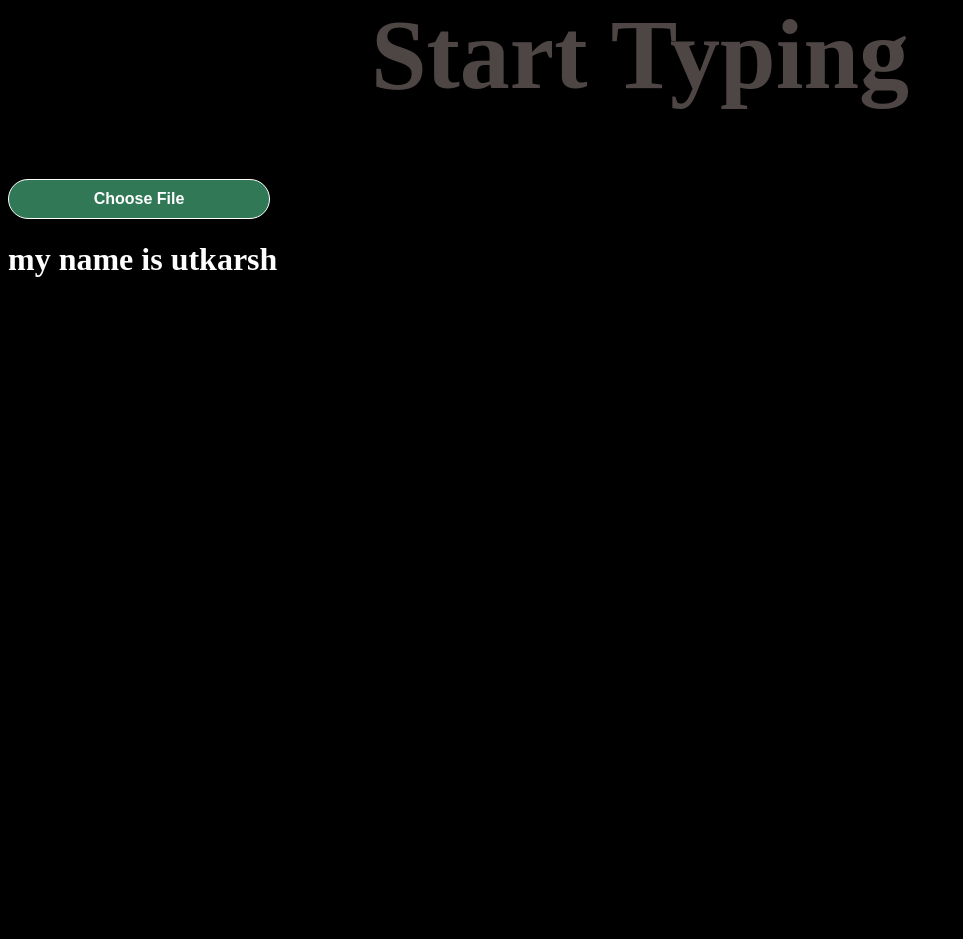
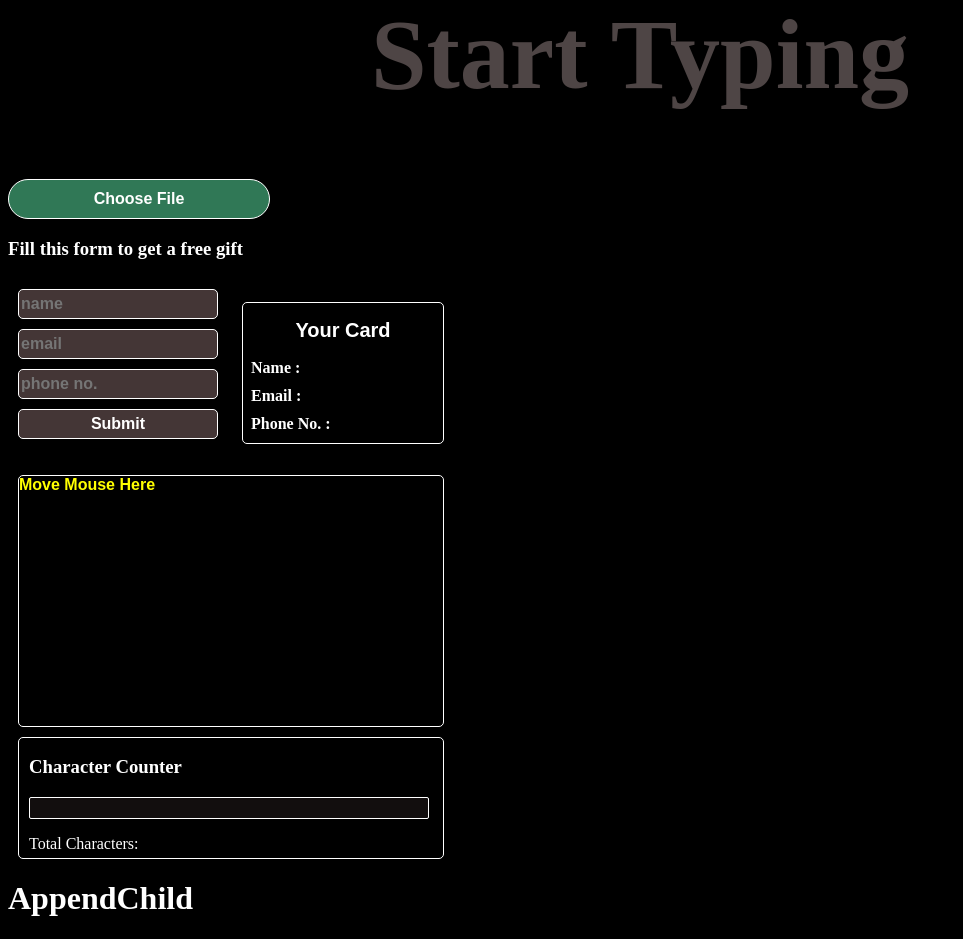
Before and after one commit to utkarsh1121/practiceJs, a PHP site: page /dom_event/index.html in a window 1280 px wide. Shown: the part 512-1451 px from the top of the page, without its empty margins (0-963 px from the left). Before the commit the page ends 789 px from the top, so only its background shows below. Run offline with PHP 8.4, Linux system fonts and the light colour scheme.

Commit message:
event handling

```diff
--- a/dom_event/index.html
+++ b/dom_event/index.html
@@ -45,11 +45,44 @@
     <h1 class="keyword">Start Typing</h1>
 
 
-<div id="main">
-    <label for="input2" class="file-upload-btn">Choose File</label>
-    <input type="file" id="input2" accept="*/*">
-    <!-- <div id="file-name">Uploaded File</div> -->
-</div>
+    <div id="main">
+        <label for="input2" class="file-upload-btn">Choose File</label>
+        <input type="file" id="input2" accept="*/*">
+        <!-- <div id="file-name">Uploaded File</div> -->
+    </div>
+
+    <div class="input_form">
+        <h3>Fill this form to get a free gift</h3>
+
+        <form action="">
+            <input class="input" required placeholder="name" type="text">
+            <input class="input" placeholder="email" type="email">
+            <input class="input" placeholder="phone no." type="tel">
+            <input type="submit">
+        </form>
+
+        <div class="card">
+            <h2>Your Card</h2>
+            <h4>Name : </h4>
+            <h4>Email : </h4>
+            <h4>Phone No. : </h4>
+        </div>
+
+    </div>
+    <div class="mouse-position">
+        <h4>Move Mouse Here</h4>
+    </div>
+
+
+    <div class="character-counter">
+        <!-- <div class="character-counter-content"> -->
+            <h3>Character Counter</h3>
+            <input type="text" id="character-input">
+            <p id="character-count">Total Characters: <span></span></p>
+
+
+        <!-- </div> -->
+    </div>
 </body>
 
 </html>
--- a/dom_event/script.js
+++ b/dom_event/script.js
@@ -1,6 +1,6 @@
 let heading = document.createElement('h1');
 
-heading.textContent = "my name is utkarsh";
+heading.textContent = "AppendChild";
 
 let btag = document.querySelector('body');
 
@@ -113,8 +113,45 @@ fileName.addEventListener("change", (e) => {
     }
 });
 
-// 2. Fires specifically when the user hits 'Cancel' or closes the window
 fileName.addEventListener("cancel", () => {
     console.log("No file selected (user cancelled)");
     fileInput.textContent = "File not selected";
 });
+
+
+let form =document.querySelector('form');
+let inp = document.querySelectorAll('.input');
+let card = document.querySelectorAll('.card h4');
+
+
+form.addEventListener('submit', (e) => {
+    e.preventDefault();
+    // prompt("Form submitted");
+    console.log(inp)
+    // console.log(inp[0].value);
+    // console.log(inp[1].value);
+    // console.log(inp[2].value);
+    // console.log(card[0].textContent);
+    // console.log(card[1].textContent);
+    // console.log(card[2].textContent);
+    card[0].textContent = "Name : " + inp[0].value;
+    card[1].textContent = "Email : " + inp[1].value;
+    card[2].textContent = "Phone No. : " + inp[2].value;
+})
+
+let mouseBox = document.querySelector('.mouse-position');
+let mousePosition = document.querySelector('.mouse-position h4');
+
+mouseBox.addEventListener('mousemove', (e) => {
+    // console.log(e);
+    mousePosition.style.top = e.offsetY + "px";
+    mousePosition.style.left = e.offsetX + "px";
+});
+
+let characterInput = document.querySelector('#character-input');
+let characterCount = document.querySelector('#character-count span');
+
+characterInput.addEventListener('input', (e) => {
+    // console.log(e.target.value.length);
+    characterCount.textContent = e.target.value.length;
+});
--- a/dom_event/style.css
+++ b/dom_event/style.css
@@ -1,9 +1,15 @@
-body{
+/* * {
+    margin: 0;
+    padding: 0;
+    box-sizing: border-box;
+} */
+
+body {
     background: rgb(0, 0, 0);
-    color : white;
+    color: white;
 }
 
-#input{
+#input {
     background-color: rgb(68, 54, 54);
     color: white;
     border: 1px solid white;
@@ -18,7 +24,7 @@ body{
 
 }
 
-.keyword{
+.keyword {
     font-size: 100px;
     /* font-family: Helvetica; */
     font-weight: bold;
@@ -26,11 +32,16 @@ body{
     text-align: center;
 }
 
-#input2{
+#input2 {
     display: none;
 }
 
-.file-upload-btn{
+#main {
+    position: relative;
+}
+
+.file-upload-btn {
+    /* position: absolute; */
     display: inline-block;
     background: rgba(72, 179, 129, 0.67);
     color: white;
@@ -45,6 +56,102 @@ body{
     cursor: pointer;
 }
 
-.file-upload-btn:hover{
+.file-upload-btn:hover {
     background: rgb(4, 81, 50);
 }
+
+.input_form input {
+    display: block;
+    margin: 10px;
+    width: 200px;
+    height: 30px;
+    font-size: 16px;
+    font-family: Arial, Helvetica, sans-serif;
+    font-weight: bold;
+    color: white;
+    background-color: rgb(68, 54, 54);
+    border: 1px solid white;
+    border-radius: 5px;
+}
+
+form {
+    display: inline-block;
+}
+
+.card {
+    border: 1px solid white;
+    min-width: 200px;
+    /* min-height: 100px;   */
+    margin: 10px;
+    border-radius: 5px;
+    display: inline-block;
+}
+
+.card h2 {
+    text-align: center;
+    font-size: 20px;
+    font-family: Arial, Helvetica, sans-serif;
+    font-weight: bold;
+    color: white;
+}
+
+.card h4 {
+    margin: 10px 8px;
+    overflow-wrap: break-word;
+}
+
+.mouse-position {
+    border: 1px solid white;
+    margin: 10px;
+    border-radius: 5px;
+    width: 26.5rem;
+    height: 250px;
+    position: relative;
+    overflow: hidden;
+
+}
+
+.mouse-position h4 {
+    text-align: center;
+    font-size: 16px;
+    font-family: Arial, Helvetica, sans-serif;
+    font-weight: bold;
+    color: yellow;
+    position: absolute;
+    margin: 0;
+    transition: all .1s;
+}
+
+.character-counter {
+    border: 1px solid white;
+    margin: 10px;
+    border-radius: 5px;
+    width: 25.9rem;
+    height: 120px;
+    position: relative;
+    overflow: hidden;
+    padding-left : 10px;
+    /* display: flex; */
+    /* flex-direction: column;
+    align-items: center;
+    justify-content: center; */
+}
+
+#character-input{
+    background-color: rgba(68, 54, 54, 0.262);
+    border: 1px solid white;
+    border-radius: 2px;
+    color: yellow;
+    font-size: 16px;
+    font-family: Arial, Helvetica, sans-serif;
+    font-weight: bold;
+    width: 400px;
+    /* padding: 5px;
+    margin: 10px;
+    ;
+    height: 30px; */
+}
+
+#character-count span{
+    color: yellow;
+}
```
Also changed, not shown: 1 other file.
